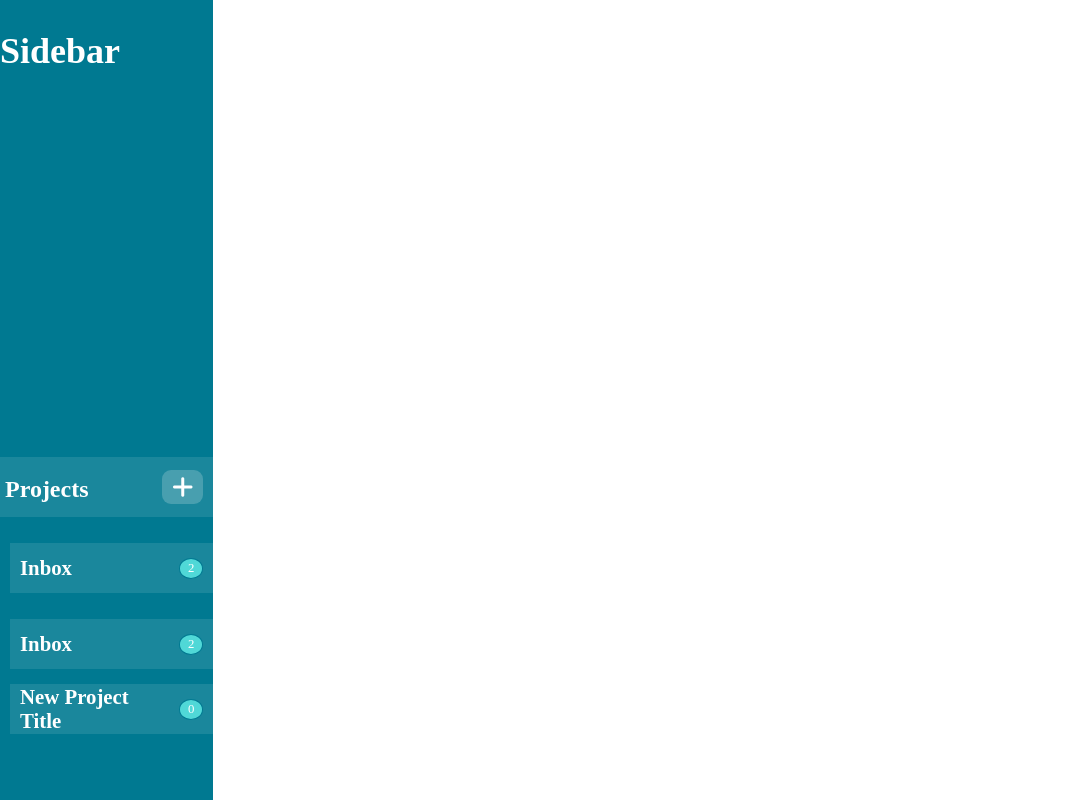
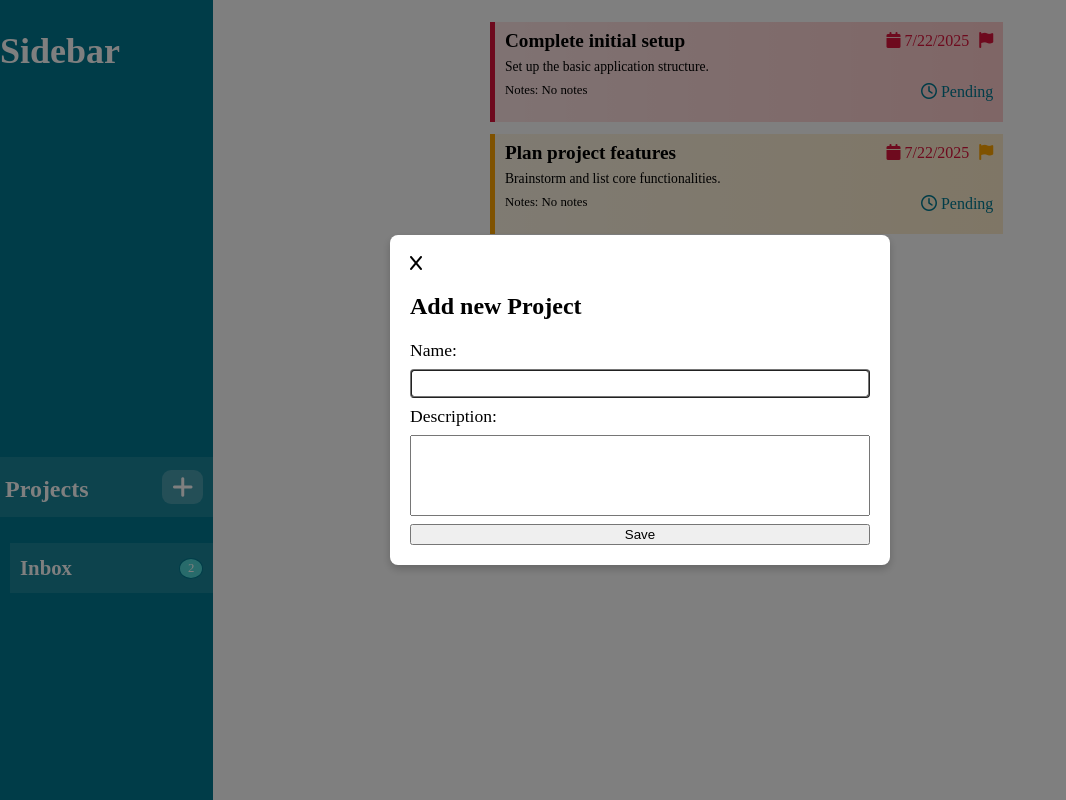
Before and after one commit to voiceinthedark/odin-todoist, a website built with webpack: page src/template.html in a window 1280 px wide. Both pictures are taken after a click on the icon 182 px from the left and 487 px from the top of the page. Shown: the whole page, without its empty margins (0-1066 px from the left). Built offline with nearby package versions, Linux system fonts and the light colour scheme.

Commit message:
todoist ui: Added modal functionality for project addition

```diff
--- a/src/modules/appController.js
+++ b/src/modules/appController.js
@@ -2,6 +2,7 @@ import UIManager from "./UI/uimanager";
 import projectManager from "./projectmanager";
 import ProjectRenderer from "./UI/projectrenderer";
 import TodoRenderer from "./UI/todorenderer";
+import ModalRenderer from "./UI/modalRenderer";
 
 class AppController {
   #uiManager;
@@ -10,17 +11,19 @@ class AppController {
   #projectManager;
   #appContainer;
   #contentMain;
-  #sidebarLists;
+  #sidebarListsBody;
   #currentActiveProject; // To keep track of which project's todos are currently displayed
+  #modalRenderer;
 
   constructor(appContainer) {
     this.#appContainer = appContainer;
     this.#projectManager = projectManager; // Using the singleton projectManager
     this.#uiManager = new UIManager(appContainer);
     this.#projectRenderer = new ProjectRenderer(this.#uiManager);
+    this.#modalRenderer = new ModalRenderer(this.#uiManager);
 
     // Get DOM elements for rendering
-    this.#sidebarLists = document.querySelector('.sidebar-lists');
+    this.#sidebarListsBody = document.querySelector('.sidebar-lists-body');
     this.#contentMain = document.querySelector('.content-main');
 
     // Initialize TodoRenderer, passing a bound method for todo clicks
@@ -56,8 +59,10 @@ class AppController {
     const addProjectButton = document.querySelector('#add-project-btn');
     if (addProjectButton) {
       addProjectButton.addEventListener('click', () => {
+
         //TODO: open modal for new project
-        this.addProject('New Project Title', 'New project description');
+        this.openAddProjectModal();
+        // this.addProject('New Project Title', 'New project description');
       });
     }
     // const handleTodoClick = (todo) => {
@@ -78,7 +83,9 @@ class AppController {
    * Renders the list of projects in the sidebar.
    */
   renderProjects() {
-    this.#projectRenderer.renderProjectList(this.#sidebarLists, this.#projectManager.projects);
+    //clear existing project list
+    this.#uiManager.clearElement(this.#sidebarListsBody);
+    this.#projectRenderer.renderProjectList(this.#sidebarListsBody, this.#projectManager.projects);
     // Potentially add event listeners to newly rendered project items here
     // Or ensure ProjectRenderer attaches listeners that call selectProject()
   }
@@ -171,10 +178,6 @@ class AppController {
 
   openAddProjectModal() {
     const contentContainer = document.querySelector('.content'); // Or wherever your modals should attach
-    // Note: The ModalRenderer constructor currently expects a Todo object.
-    // You might need to refactor ModalRenderer to not strictly require a todo for project modals,
-    // or pass a dummy/null todo if it only needs the parent element and UIManager.
-    // For now, let's assume it can accept null for the todo if only parent and uiManager are needed.
     const modalRendererForProject = this.#uiManager.getModalRenderer(null, contentContainer);
 
     modalRendererForProject.showNewProjectModal((name, description) => {
--- a/src/styles/styles.css
+++ b/src/styles/styles.css
@@ -261,6 +261,7 @@ body {
       flex-direction: column;
       align-content: flex-start;
 
+      #add-project-form,
       #edit-todo-form {
         font-size: 110%;
         display: flex;
--- a/src/template.html
+++ b/src/template.html
@@ -21,6 +21,9 @@
           <h1>Projects</h1>
           <i id="add-project-btn" class="fa-solid fa-plus"></i>
         </div>
+          <div class="sidebar-lists-body">
+
+          </div>
 
       </div>
     </aside>
```
